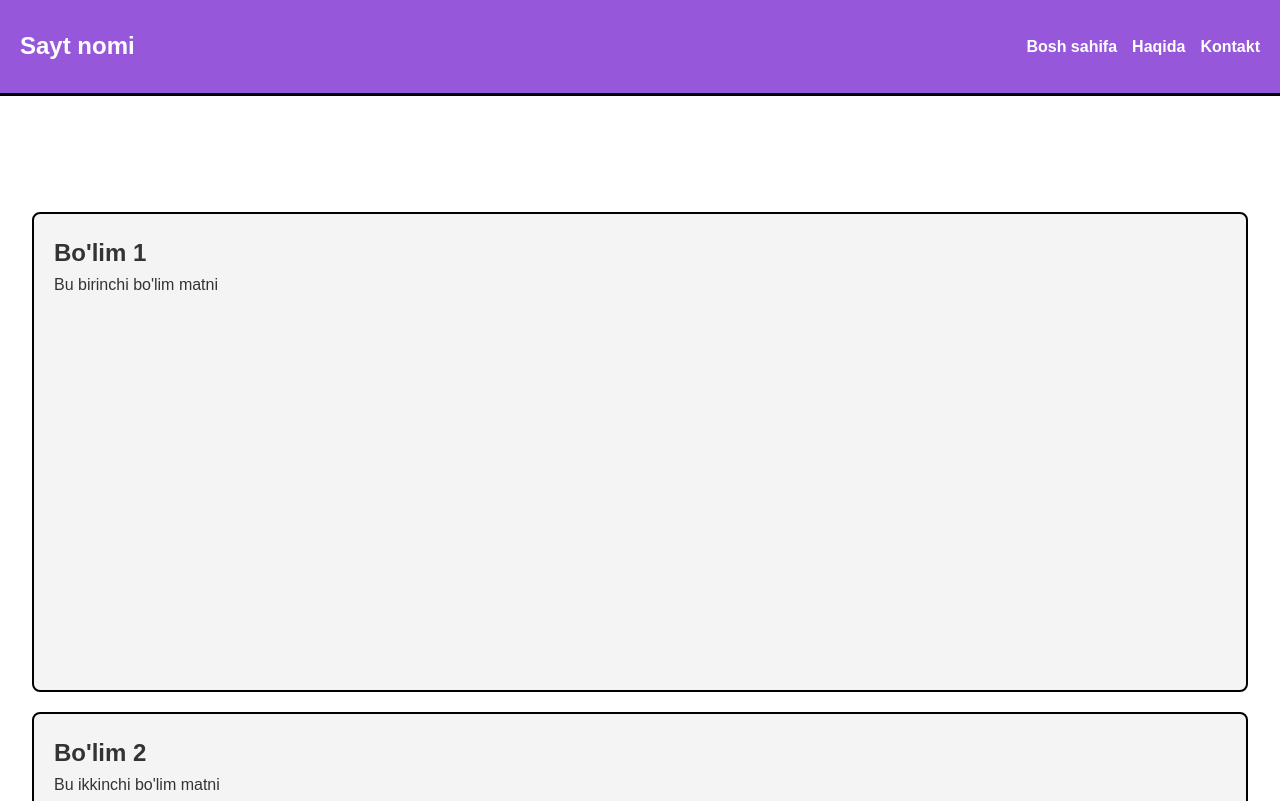
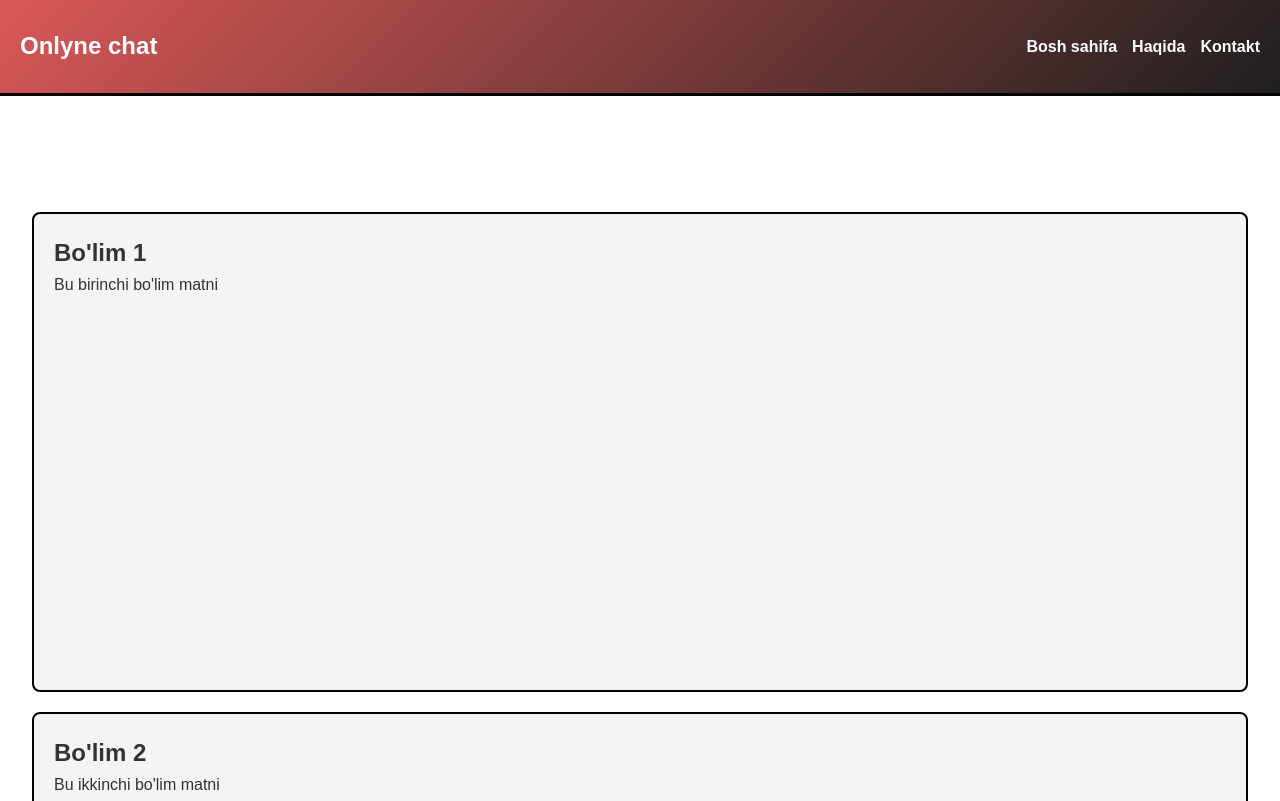
Before and after one commit to Ibodullayev-Hasan/demo-frontend, a plain HTML site: page index.html in a window 1280 px wide. Shown: the top 801 px of the page. Drawn offline with Linux system fonts and the light colour scheme.

Commit message:
updated css

```diff
--- a/demo.css
+++ b/demo.css
@@ -24,7 +24,6 @@ header {
   width: 100%;
   height: 12vh;
   padding: 10px 20px;
-  background: rgba(106, 17, 203, 0.7); /* Yarim shaffof gradient */
   color: white;
   display: flex;
   align-items: center;
@@ -34,9 +33,10 @@ header {
   left: 0;
   z-index: 1000;
   border-bottom: 3px solid black;
-  box-shadow: none; /* Dastlab soyasiz */
-  transition: box-shadow 0.3s ease; /* Soya o‘zgarishlarini sekinlatish */
-  backdrop-filter: blur(5px); /* Orqa fonni xira qilish */
+  box-shadow: none;
+  transition: box-shadow 0.3s ease;
+  backdrop-filter: blur(5px);
+  background: linear-gradient(135deg, rgba(203, 17, 17, 0.7), rgba(2, 2, 2, 0.885));
 }
 
 header.scrolled {
--- a/index.html
+++ b/index.html
@@ -10,7 +10,7 @@
 
     <main>
       <header>
-        <h1>Sayt nomi</h1>
+        <h1>Onlyne chat</h1>
         <nav>
           <a href="#">Bosh sahifa</a>
           <a href="#about">Haqida</a>
```
